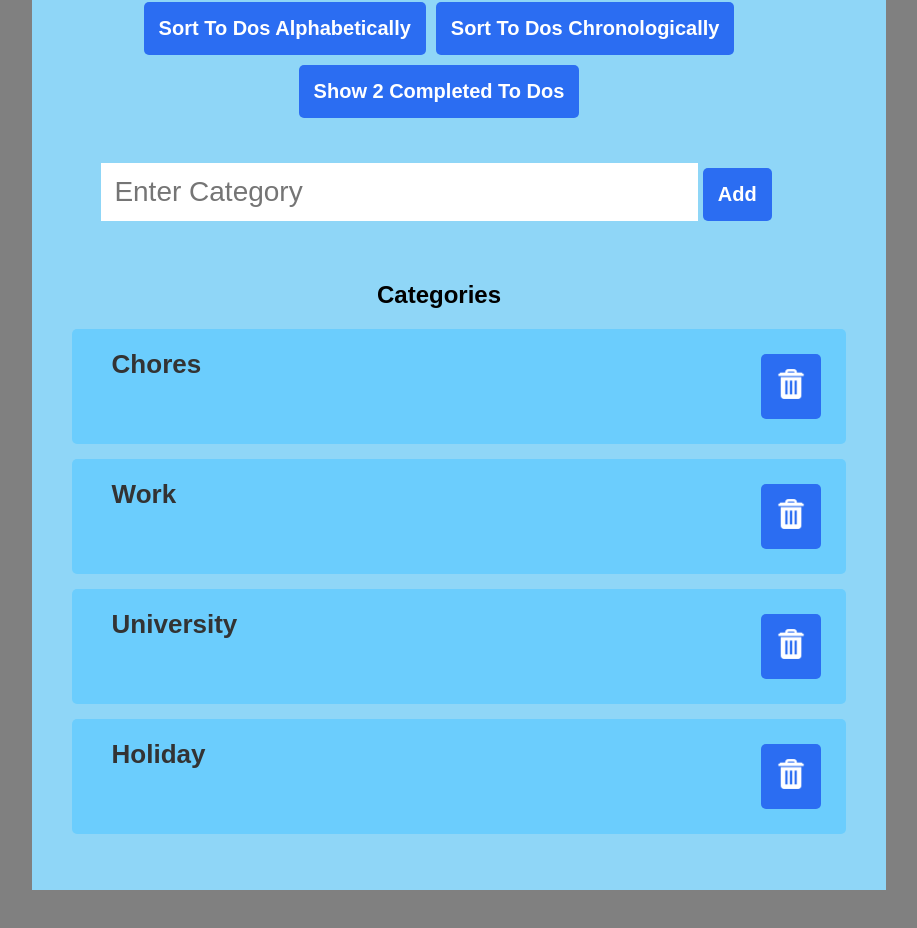
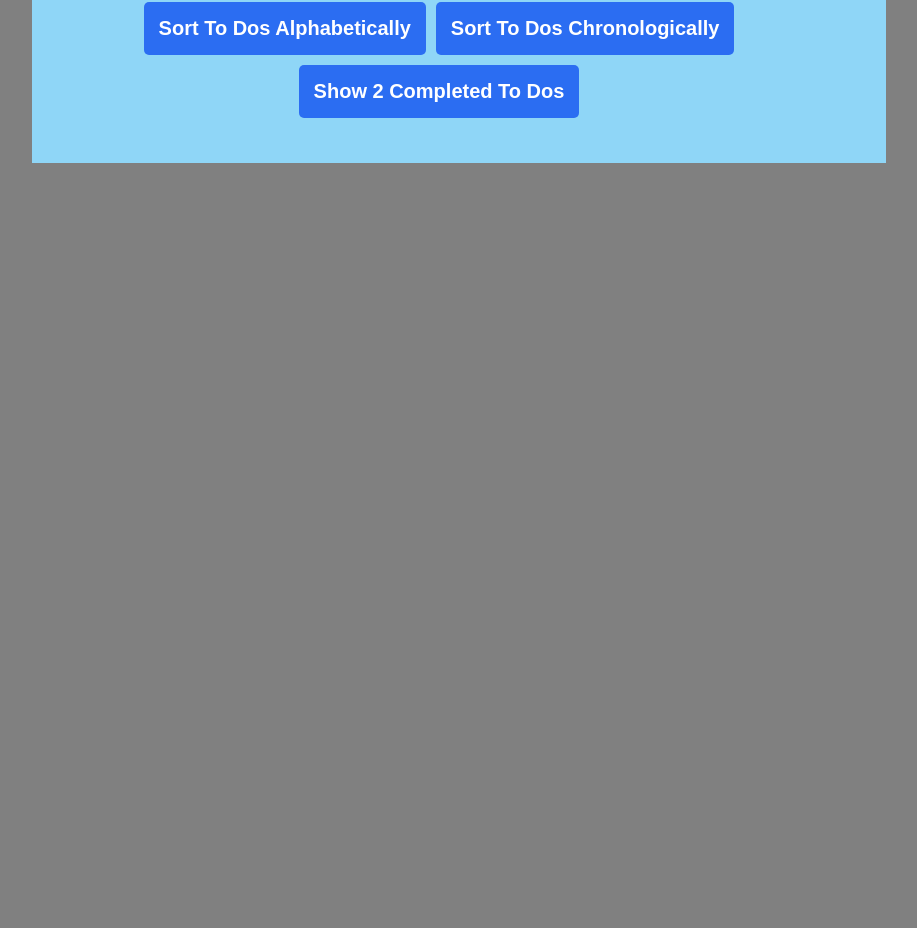
Before and after one commit to jriall/react-recipe-box, a React (Create React App) app: page / in a window 1280 px wide. Shown: the part 780-1708 px from the top of the page, without its empty margins (181-1098 px from the left). After the commit the page ends 1001 px from the top, so only its background shows below. Built offline with nearby package versions, Linux system fonts and the light colour scheme.

Commit message:
taking out categories

```diff
--- a/src/components/CategoryItem.js
+++ /dev/null
@@ -1,22 +0,0 @@
-import React from 'react';
-import TrashIcon from "../assets/images/trash-icon.png";
-
-const CategoryItem = (props) => {
-  return (
-    <div>
-      <li className={`category-item ${props.colorScheme}-item`}>
-        <h3>
-          {props.category}
-        </h3>
-      <button
-        className="delete-category"
-        onClick={() => props.deleteCategory(props.category)}
-      >
-          <img className="trash-icon" src={TrashIcon} alt="trash" />
-        </button>
-        </li>
-    </div>
-  );
-};
-
-export default CategoryItem;
--- a/src/components/ColorSelector.js
+++ b/src/components/ColorSelector.js
@@ -5,7 +5,7 @@ const ColorSelector = (props) => {
   const menuItems = colors.map((color, index) => <p onClick={() =>props.changeColor(color)} key={index}>{color}</p>);
   return (
     <div className="dropdown">
-      <button className="dropbtn">Dropdown</button>
+      <button className="dropbtn">Select Color Scheme</button>
       <div className="dropdown-content">
         {menuItems}
       </div>
--- a/src/components/ListItem.js
+++ b/src/components/ListItem.js
@@ -21,7 +21,7 @@ const ListItem = (props) => {
           className="completed-button"
           onClick={() => props.handleComplete(props.item, props.list)}
         >
-          Completed
+          {props.list === "completedList" ? "Return to List" : "Completed"}
         </button>
         {props.list === "completedList" ? (
           <h3>
--- a/src/containers/App.js
+++ b/src/containers/App.js
@@ -1,6 +1,5 @@
 import React, { Component } from "react";
 import ListAndControlsContainer from "./ListAndControlsContainer";
-import CategoryContainer from "./CategoryContainer";
 import ColorSelector from '../components/ColorSelector';
 import Ping from "../assets/sounds/ping.wav";
 
@@ -11,9 +10,7 @@ class App extends Component {
       toDoList: [["Task #1", 150806899123411], ["Task #2", 15080689913123], ["Task #3", 1508068991396], ["Task #4", 15080689913999]],
       completedList: [["Task #5", 15080689912432], ["Task #6", 15080689912417]],
       deletedList: [],
-      categories: ["Chores", "Work", "University", "Holiday"],
       toDoInputContent: "",
-      categoryInputContent: "",
       showCompleted: false,
       toDoSortedAlphabetically: false,
       toDoSortedChronologically: false,
@@ -28,9 +25,6 @@ class App extends Component {
     this.sortAlphabetically = this.sortAlphabetically.bind(this);
     this.sortChronologically = this.sortChronologically.bind(this);
     this.toggleCompletedVisibility = this.toggleCompletedVisibility.bind(this);
-    this.onCategoryInputChange = this.onCategoryInputChange.bind(this);
-    this.addCategory = this.addCategory.bind(this);
-    this.deleteCategory = this.deleteCategory.bind(this);
     this.changeColor = this.changeColor.bind(this);
   }
 
@@ -51,33 +45,6 @@ class App extends Component {
     }
     e.preventDefault();
   }
-
-  onCategoryInputChange(term) {
-    this.setState({
-      categoryInputContent: term,
-    });
-  }
-
-  addCategory(e) {
-    if (this.state.categoryInputContent) {
-      const current = this.state.categories;
-      current.push(this.state.categoryInputContent);
-      this.setState({
-        categories: current,
-        categoryInputContent: "",
-      });
-    }
-    e.preventDefault();
-    console.log(this.state.categories);
-  }
-
-  deleteCategory(key) {
-    const filtered = this.state.categories.filter(a => a !== key);
-    this.setState({
-      categories: filtered,
-    });
-  }
-
 
   deleteItem(key, list) {
     const newDeletedList = this.state.deletedList.concat(key);
@@ -221,14 +188,6 @@ class App extends Component {
           showCompleted={this.state.showCompleted}
           colorScheme={this.state.colorScheme}
         />
-        <CategoryContainer
-          categories={this.state.categories}
-          categoryInputContent={this.state.categoryInputContent}
-          onCategoryInputChange={this.onCategoryInputChange}
-          addCategory={this.addCategory}
-          deleteCategory={this.deleteCategory}
-          colorScheme={this.state.colorScheme}
-        />
         <audio className="audio-tag" id="ping" src={Ping} />
       </div>
     );
--- a/src/containers/CategoryContainer.js
+++ /dev/null
@@ -1,19 +0,0 @@
-import React from 'react';
-import NewCategoryInput from '../components/NewCategoryInput';
-import CategoryItem from '../components/CategoryItem';
-
-const CategoryContainer = (props) => {
-  const categoryList = props.categories.map((item, index) => <CategoryItem category={item} deleteCategory={props.deleteCategory} key={index} colorScheme={props.colorScheme} />);
-
-  return (
-    <div>
-      <NewCategoryInput addCategory={props.addCategory} onCategoryInputChange={props.onCategoryInputChange} categoryInputContent={props.categoryInputContent} />
-      <h2>Categories</h2>
-      <ul>
-        {categoryList}
-      </ul>
-    </div>
-  );
-};
-
-export default CategoryContainer;
--- a/src/containers/CompletedListContainer.js
+++ b/src/containers/CompletedListContainer.js
@@ -4,6 +4,17 @@ import { CSSTransitionGroup } from 'react-transition-group';
 
 const CompletedListContainer = (props) => {
   const completedListItems = props.completedList.map((item) => <ListItem item={item} key={item[1]} deleteItem={props.deleteItem} list="completedList" handleComplete={props.handleComplete} colorScheme={props.colorScheme} />);
+
+const sortButtons = (
+  <div>
+    <button
+      className="sort-button" onClick={() => props.sortAlphabetically("completedList")}>Sort Completed Alphabetically
+    </button>
+    <button
+      className="sort-button" onClick={() => props.sortChronologically("completedList")}>Sort Completed Chronologically
+    </button>
+  </div>
+);
 
   return (
     <div>
@@ -19,9 +30,8 @@ const CompletedListContainer = (props) => {
       {completedListItems}
          </CSSTransitionGroup>
       </ul>
+      {props.completedList.length > 0 ? sortButtons : <div></div>}
 
-      <button className="sort-button" onClick={() => props.sortAlphabetically("completedList")}>Sort Completed Alphabetically</button>
-      <button className="sort-button" onClick={() => props.sortChronologically("completedList")}>Sort Completed Chronologically</button>
     </div>
   )
 }
```
